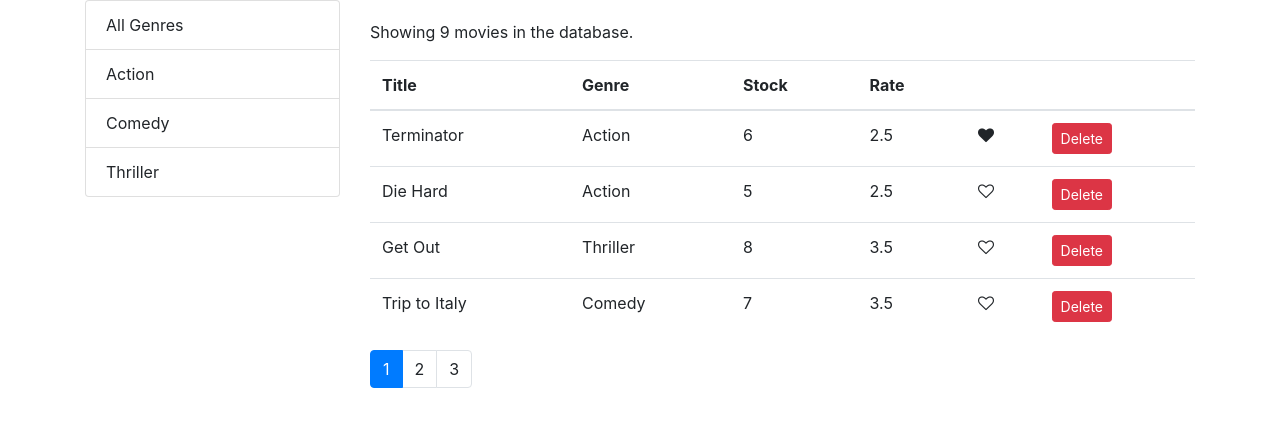
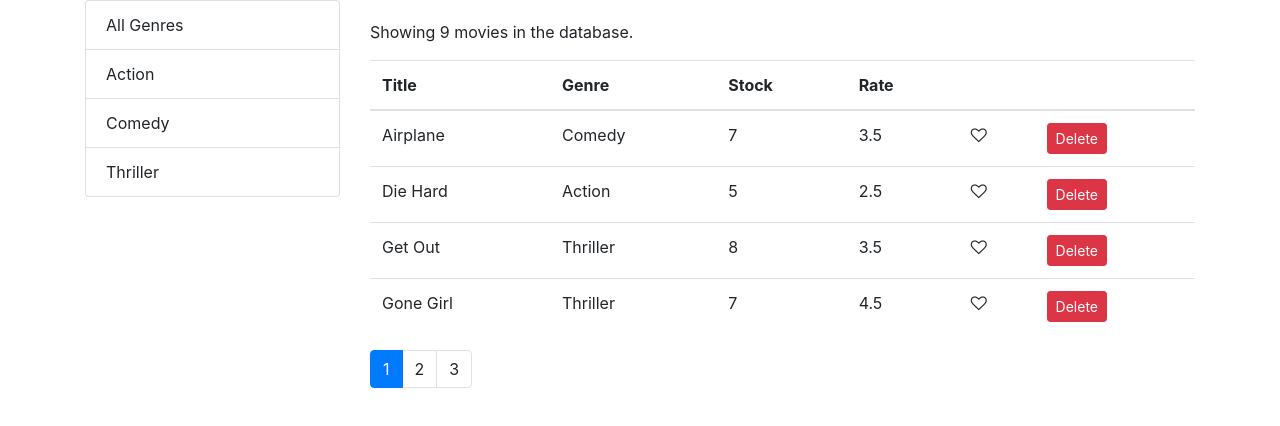
Before and after one commit to AliHassandev/team-training-react-project, a React (Create React App) app in the folder vidly/: page / in a window 1280 px wide. Shown: the top 426 px of the page. Built offline with nearby package versions, Linux system fonts and the light colour scheme.

Commit message:
sorting implementation

```diff
--- a/vidly/src/components/movies.jsx
+++ b/vidly/src/components/movies.jsx
@@ -2,7 +2,7 @@
 import MoviesTable from './moviesTable';
 import ListGroup from './common/listGroup';
 import Pagination from './common/pagination';
-// import _ from 'lodash';
+import _ from 'lodash';
 import { getMovie, getMovies } from '../services/fakeMovieService';
 import { getGenres } from '../services/fakeGenreService';
 
@@ -13,12 +13,13 @@
         movies: [], // it's not the right way, will learn more later
         genres: [],
         pageSize: 4,
-        currentPage: 1
+        currentPage: 1,
+        sortColumn: {path: "title", order: "asc"}
      }
 
      componentDidMount() {
 
-        const genres = [{name: "All Genres"}, ...getGenres()]
+        const genres = [{_id: '', name: 'All Genres'}, ...getGenres()]
         this.setState({ movies: getMovies(), genres });
      };
      handleDelete = (movie) => {
@@ -47,10 +48,18 @@
         this.setState({ selectedGenre: genre, currentPage: 1})
     };
 
+    handleSort = sortColumn => {
+        this.setState( {sortColumn} )
+    };
+
     render() {
 
         const {length: count} = this.state.movies;
-        const {currentPage, pageSize, selectedGenre, movies: allMovies} = this.state;
+        const {currentPage,
+            pageSize,
+            sortColumn,
+            selectedGenre,
+            movies: allMovies} = this.state;
         if(count === 0)
             return <p>There is no movies in the database.</p>;
 
@@ -58,9 +67,9 @@
             ?allMovies.filter(m => m.genre._id === selectedGenre._id)
             :allMovies;
 
+            const sorted = _.orderBy(filtered, [sortColumn.path], [sortColumn.order]);
 
-
-            const movies = paginate(filtered, currentPage, pageSize);
+            const movies = paginate(sorted, currentPage, pageSize);
 
         return (
             <div className='row'>
@@ -77,8 +86,10 @@
 
                     <MoviesTable
                     movies={movies}
+                    sortColumn={sortColumn}
                     onLike={this.handleLike}
                     onDelete={this.handleDelete}
+                    onSort={this.handleSort}
                     />
 
                     <Pagination
--- a/vidly/src/components/moviesTable.jsx
+++ b/vidly/src/components/moviesTable.jsx
@@ -1,16 +1,28 @@
 import React, { Component } from 'react';
 import Like from './common/like';
 
-const MoviesTable = ( props ) => {
 
-    const {movies, onLike, onDelete } = props;
+class MoviesTable extends Component {
+
+    raiseSort = path => {
+        const sortColumn = { ...this.props.sortColumn };
+        if(sortColumn.path === path)
+        sortColumn.order = sortColumn.order === "asc"? "desc": "asc";
+        else {
+            sortColumn.path = path;
+            sortColumn.order = "asc";
+        }
+        this.props.onSort(sortColumn);
+    };
+    render() {
+        const {movies, onLike, onDelete, sortColumn } = this.props;
         return (<table className="table">
         <thead>
             <tr>
-            <th>Title</th>
-            <th>Genre</th>
-            <th>Stock</th>
-            <th>Rate</th>
+                <th onClick={ () => this.raiseSort('title')}>Title</th>
+                <th onClick={ () => this.raiseSort('genre.name')}>Genre</th>
+                <th onClick={ () => this.raiseSort('numberInStock')}>Stock</th>
+                <th onClick={ () => this.raiseSort('dailyRentalRate')}>Rate</th>
                 <th></th>
                 <th></th>
             </tr>
@@ -36,5 +48,6 @@
         </tbody>
     </table> );
     }
+}
 
 export default MoviesTable;
```
Also changed, not shown: vidly/src/components/common/listGroup.jsx (line endings or trailing spaces). Lines whose indentation alone changed are shown as unchanged.
